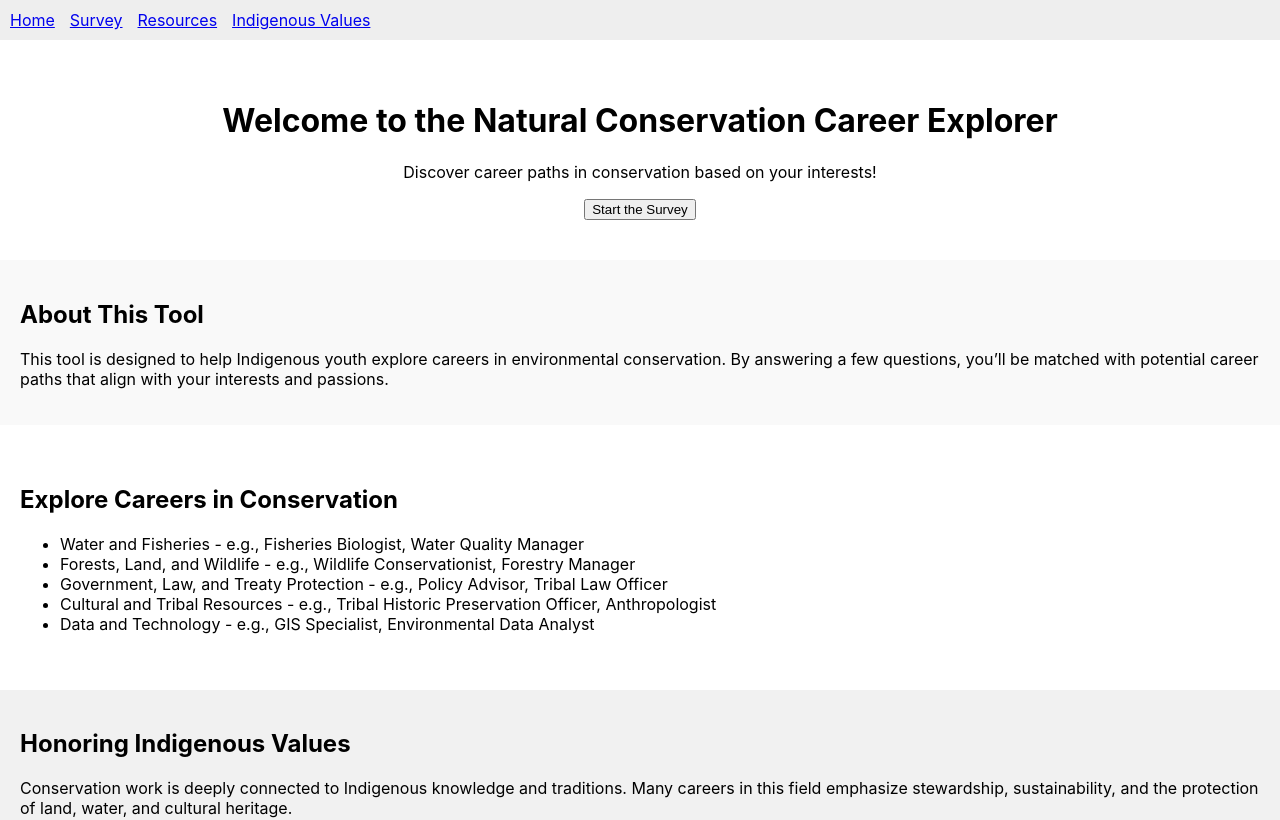
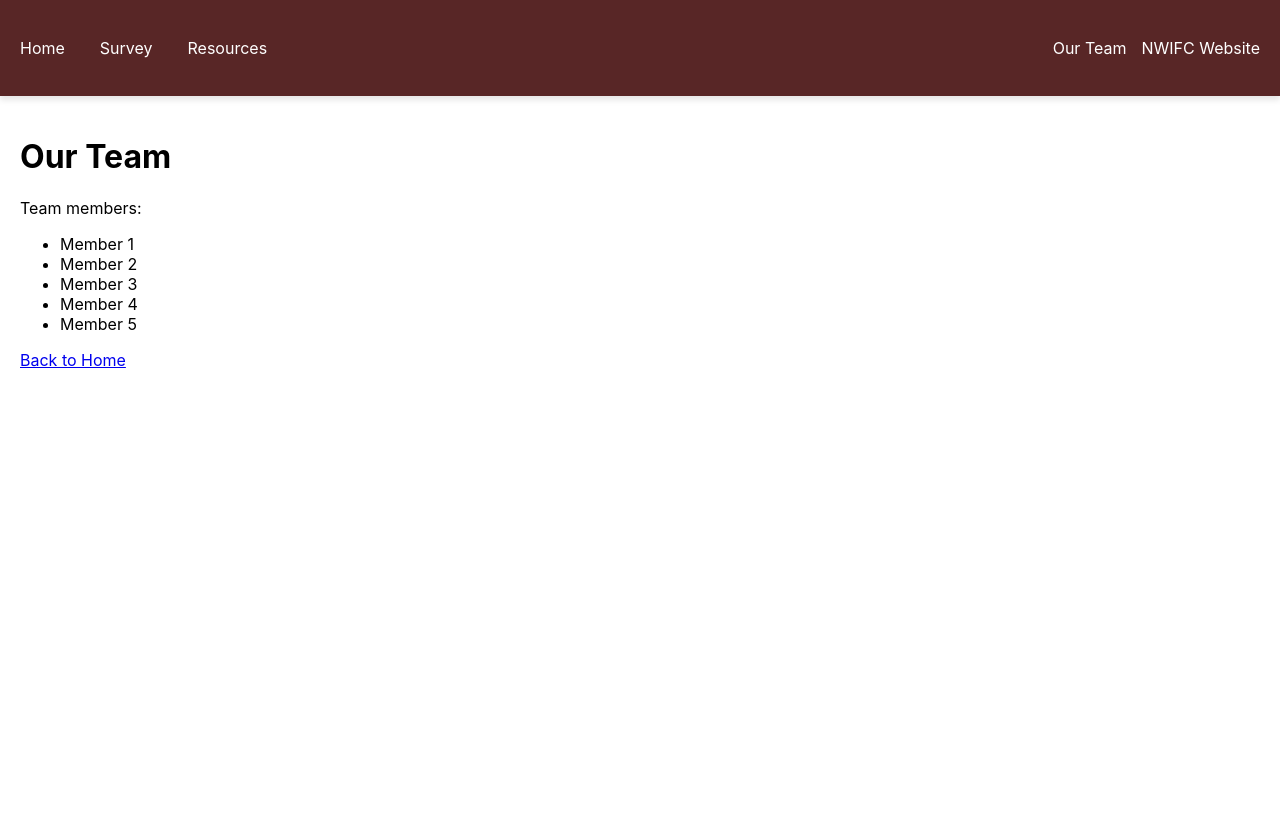
Before and after one commit to ZachG88/Team_Cedar, a React (Create React App) app: page /team in a window 1280 px wide. Shown: the top 820 px of the page. Built offline with nearby package versions, Linux system fonts and the light colour scheme; the HTML template or start-up script is replaced by a standard one.

Commit message:
Added navbar styling

```diff
--- a/src/App.js
+++ b/src/App.js
@@ -1,6 +1,7 @@
 import { BrowserRouter as Router, Routes, Route, Link } from "react-router-dom";
 import Survey from "./Survey";
 import Nav from "./NavBar";
+import OurTeam from "./Team";
 
 const Home = () => {
   return (
@@ -43,7 +44,7 @@ const Home = () => {
           Conservation work is deeply connected to Indigenous knowledge and traditions. Many careers in this field emphasize
           stewardship, sustainability, and the protection of land, water, and cultural heritage.
         </p>
-        <Link to="/values">
+        <Link to="/team">
           <button>Learn More</button>
         </Link>
       </section>
@@ -75,22 +76,6 @@ const Resources = () => {
   );
 };
 
-// Indigenous Values Page
-const IndigenousValues = () => {
-  return (
-    <div style={{ padding: "20px" }}>
-      <h1>Indigenous Values in Conservation</h1>
-      <p>Indigenous communities have been stewards of the land for generations. Conservation careers allow us to continue these traditions while protecting natural resources.</p>
-      <ul>
-        <li><strong>Respect for Nature:</strong> Many Indigenous cultures view land, water, and wildlife as sacred.</li>
-        <li><strong>Intergenerational Knowledge:</strong> Passing down environmental knowledge ensures sustainability.</li>
-        <li><strong>Community-Based Stewardship:</strong> Conservation should benefit both nature and local communities.</li>
-      </ul>
-      <Link to="/">Back to Home</Link>
-    </div>
-  );
-};
-
 // App Component with Routing
 const App = () => {
   return (
@@ -100,7 +85,7 @@ const App = () => {
         <Route path="*" element={<Home />} />
         <Route path="/survey" element={<Survey />} />
         <Route path="/resources" element={<Resources />} />
-        <Route path="/values" element={<IndigenousValues />} />
+        <Route path="/team" element={<OurTeam />} />
       </Routes>
     </Router>
   );
--- a/src/NavBar.js
+++ b/src/NavBar.js
@@ -1,12 +1,21 @@
 import { Link } from "react-router-dom";
 
+
 const Nav = () => {
-    return(
-        <nav style={{ padding: "10px", background: "#eee", marginBottom: "20px" }}>
-        <Link to="/" style={{ marginRight: "15px" }}>Home</Link>
-        <Link to="/survey" style={{ marginRight: "15px" }}>Survey</Link>
-        <Link to="/resources" style={{ marginRight: "15px" }}>Resources</Link>
-        <Link to="/values">Indigenous Values</Link>
+    return (
+        <nav >
+            {/* Left side links */}
+            <div className="nav-links">
+                <Link to="/" style={{ marginRight: "15px" }}>Home</Link>
+                <Link to="/survey" style={{ marginRight: "15px" }}>Survey</Link>
+                <Link to="/resources" style={{ marginRight: "15px" }}>Resources</Link>
+            </div>
+
+            {/* Right-aligned external link */}
+            <div  className="right-links">
+                <Link to="/team"style={{ marginRight: "15px" }}>Our Team</Link>
+                <a href="https://nwifc.org/" target="_blank" rel="noopener noreferrer">NWIFC Website</a>
+            </div>
         </nav>
     );
 };
--- /dev/null
+++ b/src/Team.js
@@ -0,0 +1,20 @@
+import { Link } from "react-router-dom";
+
+const OurTeam = () => {
+    return (
+      <div style={{ padding: "20px" }}>
+        <h1>Our Team</h1>
+        <p>Team members:</p>
+        <ul>
+          <li> Member 1</li>
+          <li> Member 2</li>
+          <li> Member 3</li>
+          <li> Member 4</li>
+          <li> Member 5</li>
+        </ul>
+        <Link to="/">Back to Home</Link>
+      </div>
+    );
+  };
+
+export default OurTeam;
--- a/src/index.css
+++ b/src/index.css
@@ -11,3 +11,32 @@ code {
   font-family: source-code-pro, Menlo, Monaco, Consolas, 'Courier New',
     monospace;
 }
+
+/* NavBar styling */
+nav {
+  display: flex;
+  align-items: center;
+  justify-content: space-between;
+  padding: "10px";
+  background: #582626;
+  height: 6em;
+  padding: 0 20px; /* Optional: Adds space on the sides */
+  box-shadow: 0px 4px 6px rgba(0, 0, 0, 0.1);
+}
+
+.nav-links {
+  display: flex;
+  gap: 20px;
+}
+
+nav a {
+  color: white;
+  text-decoration: none;
+  font-size: 16px;
+  transition: color 0.3s ease-in-out;
+}
+
+a:hover {
+  transform: scale(1.1);
+  transition: transform 0.3s ease-in-out;
+}
```
Also changed, not shown: 1 other file (tests, documents, lock files or other folders).
